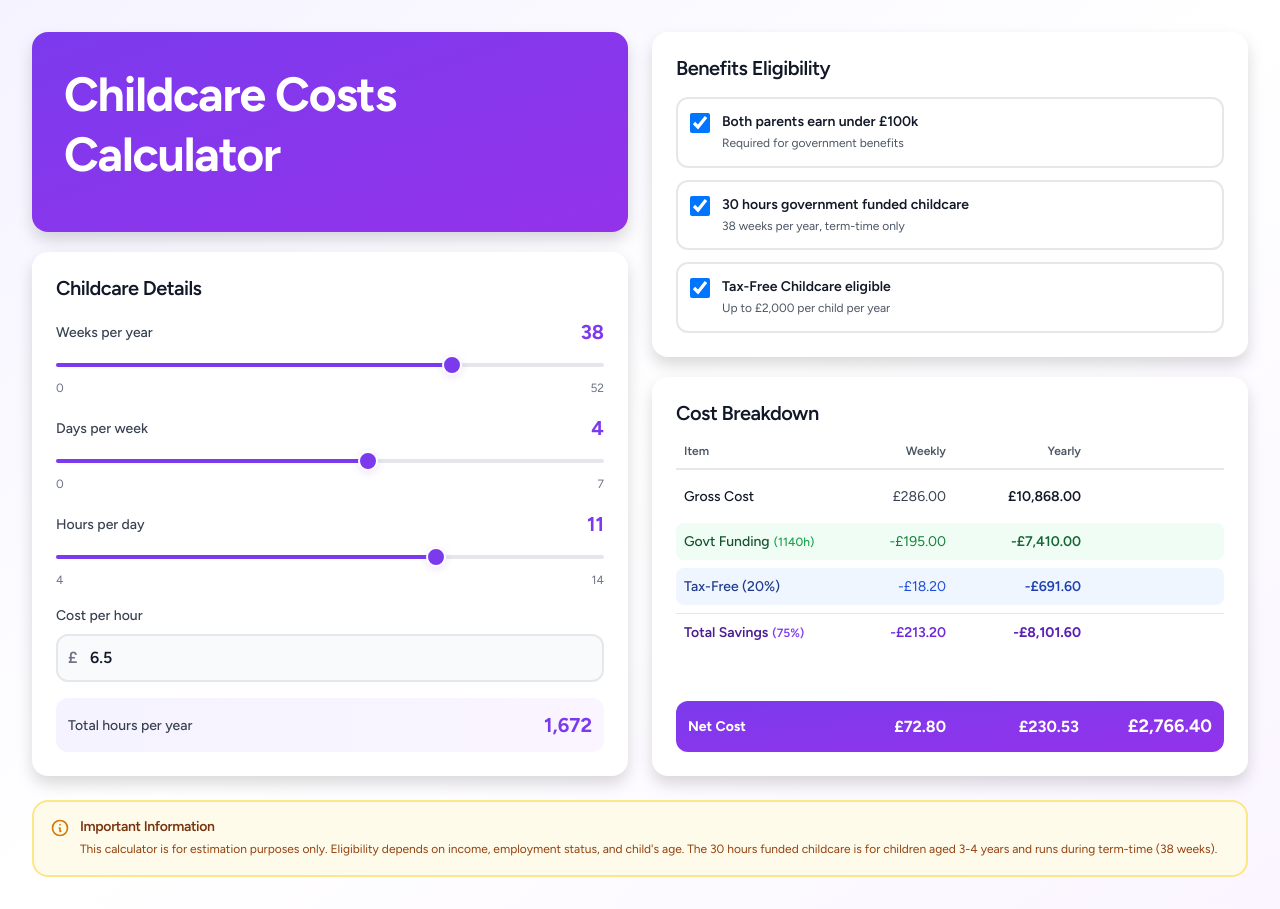
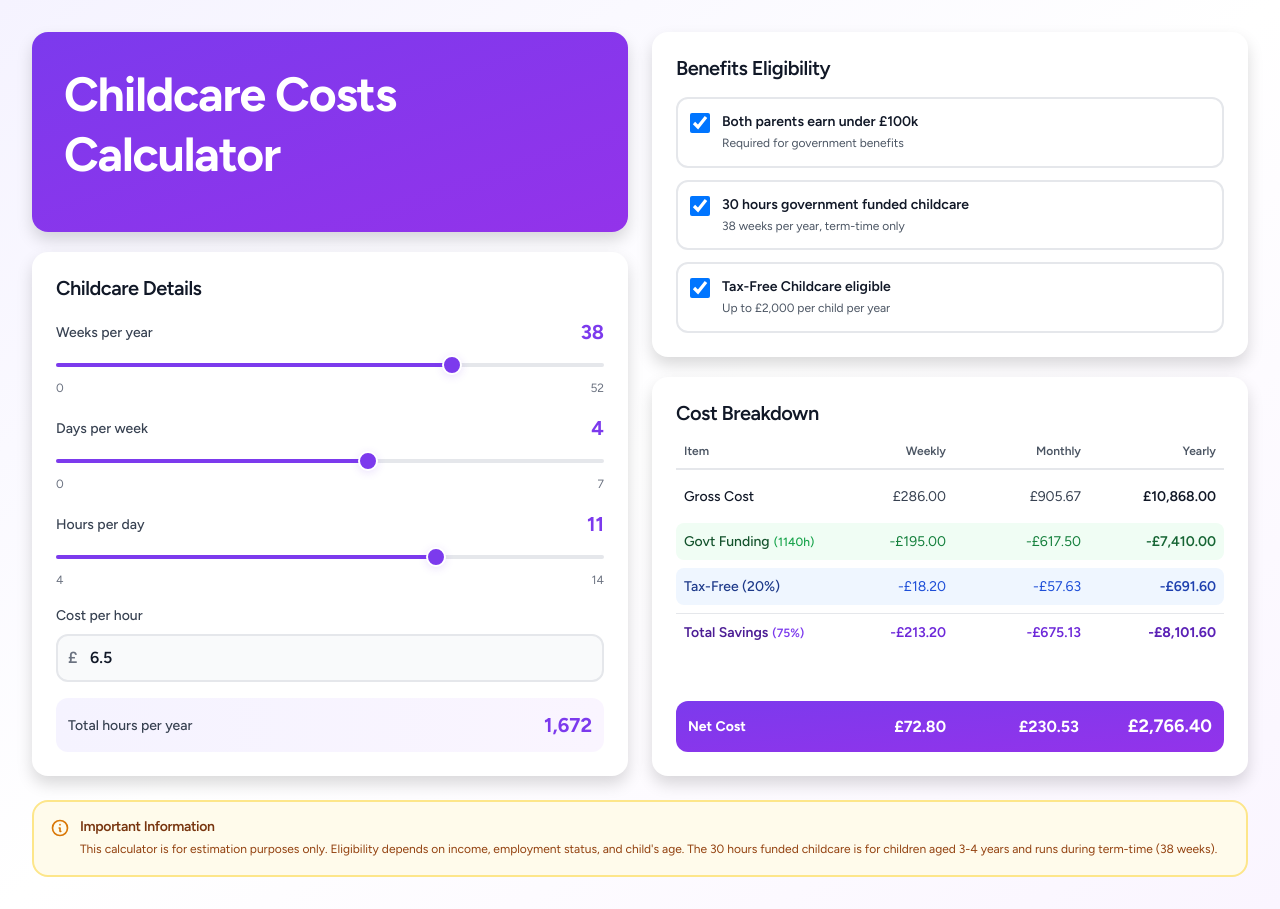
Before and after one commit to kkomitski/childcare-costs-calculator, a React (Vite) app: page / in a window 1280 px wide. Built offline with nearby package versions, Linux system fonts and the light colour scheme.

Commit message:
Fixed minor bug with hidden on wrong screen size

```diff
--- a/src/App.tsx
+++ b/src/App.tsx
@@ -305,7 +305,7 @@ const App = () => {
                   <div className="grid grid-cols-3 gap-2 border-b-2 border-gray-200 px-2 pb-2 text-xs font-semibold text-gray-600 sm:grid-cols-4">
                     <div className="text-left">Item</div>
                     <div className="hidden text-right sm:block">Weekly</div>
-                    <div className="text-right sm:hidden">Monthly</div>
+                    <div className="text-right">Monthly</div>
                     <div className="text-right">Yearly</div>
                   </div>
 
@@ -317,7 +317,7 @@ const App = () => {
                     <div className="hidden text-right text-xs text-gray-700 sm:block sm:text-sm">
                       {formatCurrency(weeklyGross)}
                     </div>
-                    <div className="text-right text-xs text-gray-700 sm:hidden sm:text-sm">
+                    <div className="text-right text-xs text-gray-700 sm:text-sm">
                       {formatCurrency(monthlyGross)}
                     </div>
                     <div className="text-right text-xs font-semibold text-gray-900 sm:text-sm">
@@ -359,7 +359,7 @@ const App = () => {
                         : '−'}
                     </div>
                     <div
-                      className={`text-right text-xs sm:hidden sm:text-sm ${
+                      className={`text-right text-xs sm:text-sm ${
                         govtFundingSavings > 0
                           ? 'text-green-700'
                           : 'text-gray-400'
@@ -411,7 +411,7 @@ const App = () => {
                         : '−'}
                     </div>
                     <div
-                      className={`text-right text-xs sm:hidden sm:text-sm ${
+                      className={`text-right text-xs sm:text-sm ${
                         taxFreeChildcareSavings > 0
                           ? 'text-blue-700'
                           : 'text-gray-400'
@@ -462,7 +462,7 @@ const App = () => {
                         : '−'}
                     </div>
                     <div
-                      className={`text-right text-xs font-semibold sm:hidden sm:text-sm ${
+                      className={`text-right text-xs font-semibold sm:text-sm ${
                         totalSavings > 0 ? 'text-violet-700' : 'text-gray-400'
                       }`}
                     >
@@ -485,10 +485,10 @@ const App = () => {
                 {/* Net Cost (Final) */}
                 <div className="mt-auto grid grid-cols-3 items-center gap-2 rounded-xl bg-gradient-to-br from-violet-600 to-purple-600 p-3 text-white sm:grid-cols-4">
                   <div className="text-xs font-bold sm:text-sm">Net Cost</div>
-                  <div className="text-right text-base font-bold">
+                  <div className="hidden text-right text-base font-bold sm:block">
                     {formatCurrency(weeklyNet)}
                   </div>
-                  <div className="hidden text-right text-base font-bold sm:block">
+                  <div className="text-right text-base font-bold">
                     {formatCurrency(monthlyNet)}
                   </div>
                   <div className="text-right text-lg font-bold">
```
